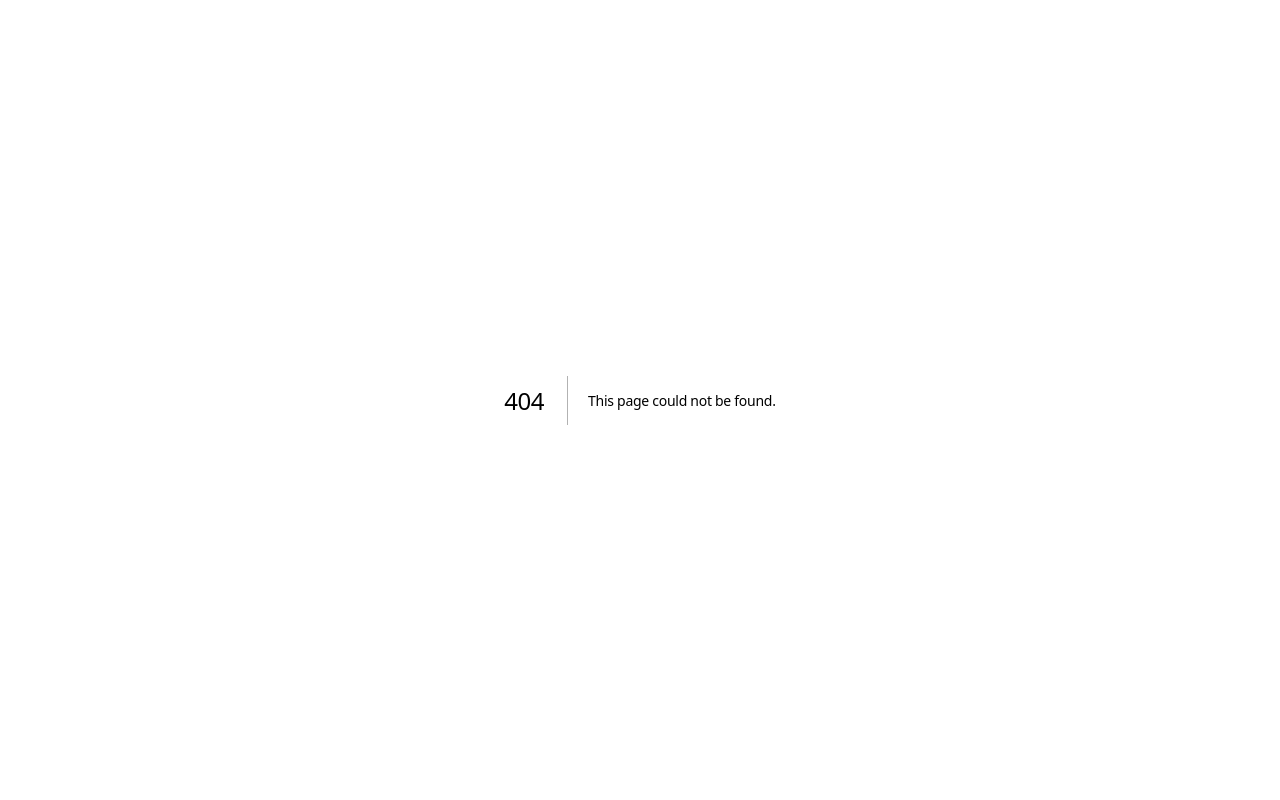
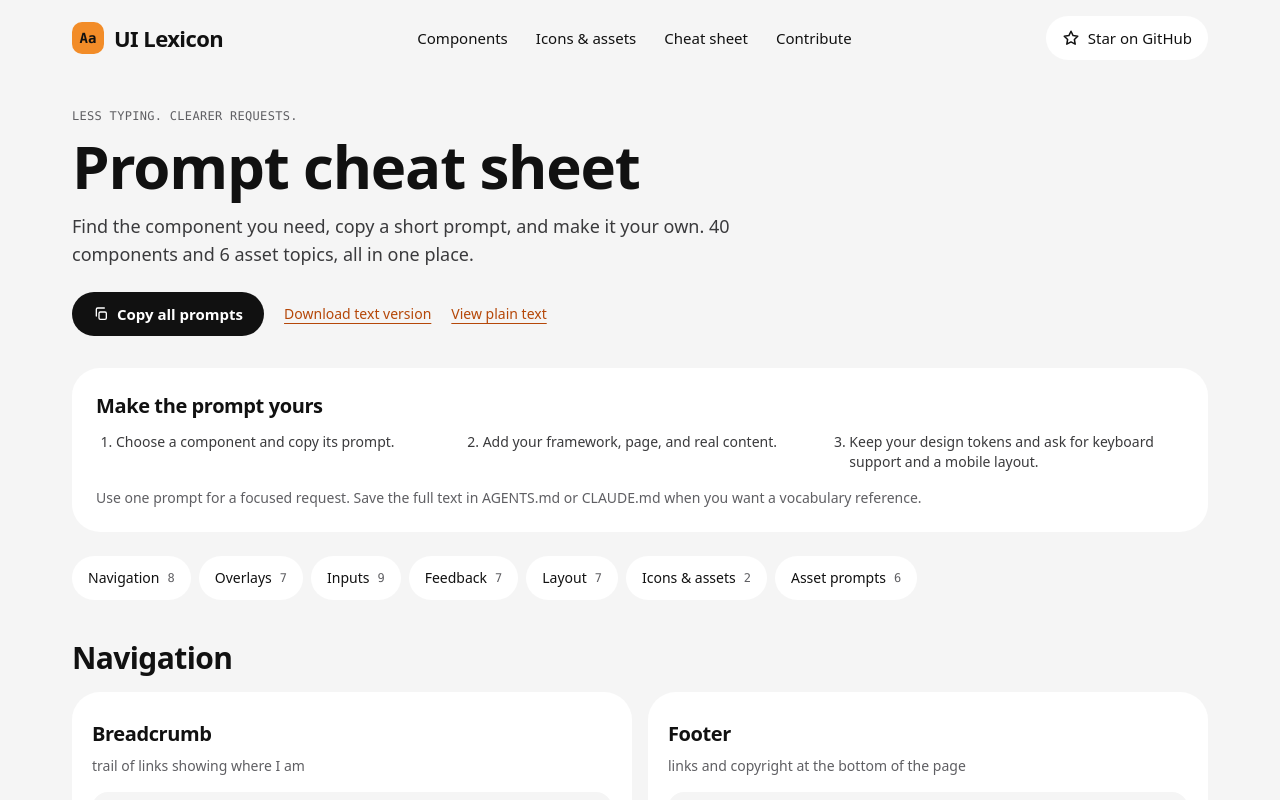
Before and after one commit to JenxxAI/cmt-lexicon, a Next.js app: page /cheat-sheet in a window 1280 px wide. Before the commit this address had no page. Shown: the top 800 px of the page. Built offline with nearby package versions, Linux system fonts and the light colour scheme.

Commit message:
Add browsable prompt cheat sheet with copy actions

```diff
--- a/scripts/build-exports.ts
+++ b/scripts/build-exports.ts
@@ -1,7 +1,7 @@
 import fs from "node:fs";
 import path from "node:path";
 import { assets } from "../src/lib/assets";
-import { CATEGORIES, type CategoryId } from "../src/lib/categories";
+import { buildCheatSheet } from "../src/lib/cheatsheet";
 import { getAllEntries } from "../src/lib/content";
 import { SITE } from "../src/lib/site";
 
@@ -15,29 +15,7 @@ fs.writeFileSync(
   JSON.stringify({ name: SITE.name, repo: SITE.repoUrl, count: entries.length, entries, assetCount: assets.topics.length, assets: assets.topics.map((topic) => ({ ...topic, url: `/assets/#${topic.id}` })) }),
 );
 
-// 2. Compact cheat sheet. Paste it into CLAUDE.md / AGENTS.md so your AI uses the right terms.
-const lines = [
-  `# ${SITE.name}`,
-  "> Plain names for UI components. Use these exact terms when describing UI changes.",
-  "",
-];
-
-for (const categoryId of Object.keys(CATEGORIES) as CategoryId[]) {
-  const group = entries.filter((entry) => entry.category === categoryId);
-  if (group.length === 0) continue;
-  lines.push(`## ${CATEGORIES[categoryId]}`);
-  for (const entry of group) {
-    const aka = entry.aliases.length > 0 ? ` (aka ${entry.aliases.join(", ")})` : "";
-    lines.push(`- ${entry.name}${aka}: ${entry.prompts.short}`);
-  }
-  lines.push("");
-}
-
-lines.push("## Asset vocabulary");
-for (const topic of assets.topics) {
-  lines.push(`- ${topic.name} (/assets/#${topic.id}): ${topic.definition} Prompt: ${topic.prompt}`);
-}
-
-fs.writeFileSync(path.join(publicDir, "llms.txt"), `${lines.join("\n").trimEnd()}\n`);
+// 2. Shared with the human-readable cheat sheet and its Copy all action.
+fs.writeFileSync(path.join(publicDir, "llms.txt"), buildCheatSheet(entries, assets.topics));
 
 console.log(`✓ exported ${entries.length} components and ${assets.topics.length} asset topics to public/glossary.min.json and public/llms.txt`);
--- /dev/null
+++ b/src/app/cheat-sheet/page.tsx
@@ -0,0 +1,93 @@
+import type { Metadata } from "next";
+import Link from "next/link";
+import { CopyButton } from "@/components/CopyButton";
+import { Footer } from "@/components/Footer";
+import { Header } from "@/components/Header";
+import { assets } from "@/lib/assets";
+import { CATEGORIES, type CategoryId } from "@/lib/categories";
+import { buildCheatSheet } from "@/lib/cheatsheet";
+import { getAllEntries } from "@/lib/content";
+import { estimateTokens } from "@/lib/tokens";
+
+export const metadata: Metadata = {
+  title: "Prompt cheat sheet",
+  description: "Copy concise UI prompts by category, from navigation and forms to icons and assets. Download the full vocabulary for your AI coding tools.",
+};
+
+const link = "inline-flex min-h-11 items-center rounded-sm text-sm text-accent-deep underline underline-offset-4 hover:text-ink";
+
+export default function CheatSheetPage() {
+  const entries = getAllEntries();
+  const groups = (Object.keys(CATEGORIES) as CategoryId[])
+    .map((id) => ({ id, name: CATEGORIES[id], entries: entries.filter((entry) => entry.category === id) }))
+    .filter((group) => group.entries.length > 0);
+
+  return (
+    <div className="mx-auto w-full max-w-[1200px] px-4 sm:px-8">
+      <Header />
+      <main id="main" className="pb-8 pt-8">
+        <p className="font-mono text-xs uppercase tracking-wide text-muted">Less typing. Clearer requests.</p>
+        <h1 className="mt-3 font-display text-4xl font-bold sm:text-6xl">Prompt cheat sheet</h1>
+        <p className="mt-4 max-w-2xl text-lg text-body">Find the component you need, copy a short prompt, and make it your own. {entries.length} components and {assets.topics.length} asset topics, all in one place.</p>
+        <div className="mt-6 flex flex-wrap items-center gap-x-5 gap-y-2">
+          <CopyButton text={buildCheatSheet(entries, assets.topics)} label="Copy all prompts" variant="solid" />
+          <a href="/llms.txt" download className={link}>Download text version</a>
+          <a href="/llms.txt" className={link}>View plain text</a>
+        </div>
+
+        <section aria-labelledby="use-heading" className="mt-8 rounded-[28px] bg-surface p-5 sm:p-6">
+          <h2 id="use-heading" className="font-display text-xl font-bold">Make the prompt yours</h2>
+          <ol className="mt-3 grid list-decimal gap-3 pl-5 text-sm text-body sm:grid-cols-3 sm:gap-8">
+            <li>Choose a component and copy its prompt.</li>
+            <li>Add your framework, page, and real content.</li>
+            <li>Keep your design tokens and ask for keyboard support and a mobile layout.</li>
+          </ol>
+          <p className="mt-4 text-sm text-muted">Use one prompt for a focused request. Save the full text in AGENTS.md or CLAUDE.md when you want a vocabulary reference.</p>
+        </section>
+
+        <nav aria-label="Prompt categories" className="mt-6 flex flex-wrap gap-2">
+          {groups.map((group) => <a key={group.id} href={`#${group.id}`} className="inline-flex min-h-11 items-center gap-2 rounded-full bg-surface px-4 text-sm hover:bg-line">{group.name}<span className="font-mono text-xs text-muted">{group.entries.length}</span></a>)}
+          <a href="#asset-prompts" className="inline-flex min-h-11 items-center gap-2 rounded-full bg-surface px-4 text-sm hover:bg-line">Asset prompts<span className="font-mono text-xs text-muted">{assets.topics.length}</span></a>
+        </nav>
+
+        {groups.map((group) => (
+          <section key={group.id} id={group.id} aria-labelledby={`${group.id}-heading`} className="mt-10 scroll-mt-6">
+            <h2 id={`${group.id}-heading`} className="font-display text-3xl font-bold">{group.name}</h2>
+            <ul className="mt-4 grid gap-4 md:grid-cols-2">
+              {group.entries.map((entry) => (
+                <li key={entry.id} className="flex min-w-0 flex-col rounded-[28px] bg-surface p-5">
+                  <h3 className="font-display text-xl font-bold"><Link href={`/components/${entry.id}/`} className="inline-flex min-h-11 items-center rounded-sm hover:text-accent-deep">{entry.name}</Link></h3>
+                  <p className="text-sm text-muted">{entry.looksLike[0]}</p>
+                  <p className="mt-4 flex-1 rounded-2xl bg-paper p-4 font-mono text-sm leading-relaxed">{entry.prompts.short}</p>
+                  <div className="mt-4 flex flex-wrap items-center justify-between gap-2">
+                    <span className="font-mono text-xs text-muted">~{estimateTokens(entry.prompts.short)} tokens</span>
+                    <CopyButton text={entry.prompts.short} label={`Copy ${entry.name} prompt`} />
+                  </div>
+                </li>
+              ))}
+            </ul>
+          </section>
+        ))}
+
+        <section id="asset-prompts" aria-labelledby="asset-prompts-heading" className="mt-10 scroll-mt-6">
+          <h2 id="asset-prompts-heading" className="font-display text-3xl font-bold">Asset prompts</h2>
+          <p className="mt-2 text-body">Ask for the right graphic, format, or animation.</p>
+          <ul className="mt-4 grid gap-4 md:grid-cols-2">
+            {assets.topics.map((topic) => (
+              <li key={topic.id} className="flex min-w-0 flex-col rounded-[28px] bg-surface p-5">
+                <h3 className="font-display text-xl font-bold"><Link href={`/assets/#${topic.id}`} className="inline-flex min-h-11 items-center rounded-sm hover:text-accent-deep">{topic.name}</Link></h3>
+                <p className="text-sm text-muted">{topic.looksLike}</p>
+                <p className="mt-4 flex-1 rounded-2xl bg-paper p-4 font-mono text-sm leading-relaxed">{topic.prompt}</p>
+                <div className="mt-4 flex flex-wrap items-center justify-between gap-2">
+                  <span className="font-mono text-xs text-muted">~{estimateTokens(topic.prompt)} tokens</span>
+                  <CopyButton text={topic.prompt} label={`Copy ${topic.name} prompt`} />
+                </div>
+              </li>
+            ))}
+          </ul>
+        </section>
+      </main>
+      <Footer />
+    </div>
+  );
+}
--- a/src/components/Footer.tsx
+++ b/src/components/Footer.tsx
@@ -24,7 +24,7 @@ export function Footer() {
             <ul>
               <li><Link href="/#browse" className={footerLink}>Components</Link></li>
               <li><Link href="/assets/" className={footerLink}>Icons &amp; assets</Link></li>
-              <li><a href="/llms.txt" className={footerLink}>Prompt cheat sheet</a></li>
+              <li><Link href="/cheat-sheet/" className={footerLink}>Prompt cheat sheet</Link></li>
             </ul>
           </nav>
           <nav aria-label="Footer resources">
--- a/src/components/Header.tsx
+++ b/src/components/Header.tsx
@@ -24,9 +24,9 @@ export function Header() {
         <Link href="/assets/" className={navLink}>
           Icons &amp; assets
         </Link>
-        <a href="/llms.txt" className={navLink}>
+        <Link href="/cheat-sheet/" className={navLink}>
           Cheat sheet
-        </a>
+        </Link>
         <a href={`${SITE.repoUrl}/blob/main/CONTRIBUTING.md`} className={navLink}>
           Contribute
         </a>
--- /dev/null
+++ b/src/lib/cheatsheet.ts
@@ -0,0 +1,38 @@
+import { CATEGORIES, type CategoryId } from "./categories";
+import type { Entry } from "./schema";
+import { SITE } from "./site";
+
+type PromptEntry = Pick<Entry, "id" | "name" | "category" | "aliases" | "prompts">;
+type AssetPrompt = { id: string; name: string; definition: string; prompt: string };
+
+/** Shared by the downloadable export and the page's Copy all action. */
+export function buildCheatSheet(entries: readonly PromptEntry[], topics: readonly AssetPrompt[]): string {
+  const lines = [
+    `# ${SITE.name} — Prompt cheat sheet`,
+    "> Name the component, then describe the behavior you need.",
+    "",
+    `${entries.length} component prompts · ${topics.length} asset prompts`,
+    "",
+    "## How to use",
+    "Copy one prompt for the UI you need. Add your framework, where it belongs, and the action or content it should show.",
+    "Keep the existing design tokens. Ask for keyboard support, visible focus, and a layout that works on a phone.",
+    "Use the full sheet as a vocabulary reference in AGENTS.md or CLAUDE.md; you do not need to paste every prompt into each request.",
+    "Paths below are relative to the UI Lexicon website.",
+    "",
+  ];
+  for (const categoryId of Object.keys(CATEGORIES) as CategoryId[]) {
+    const group = entries.filter((entry) => entry.category === categoryId);
+    if (!group.length) continue;
+    lines.push(`## ${CATEGORIES[categoryId]}`);
+    for (const entry of group) {
+      const aka = entry.aliases.length ? ` (aka ${entry.aliases.join(", ")})` : "";
+      lines.push(`- ${entry.name}${aka} [/components/${entry.id}/]: ${entry.prompts.short}`);
+    }
+    lines.push("");
+  }
+  lines.push("## Asset vocabulary");
+  for (const topic of topics) {
+    lines.push(`- ${topic.name} [/assets/#${topic.id}]: ${topic.definition} Prompt: ${topic.prompt}`);
+  }
+  return `${lines.join("\n").trimEnd()}\n`;
+}
```
Also changed, not shown: 1 other file (tests, documents, lock files or other folders).
